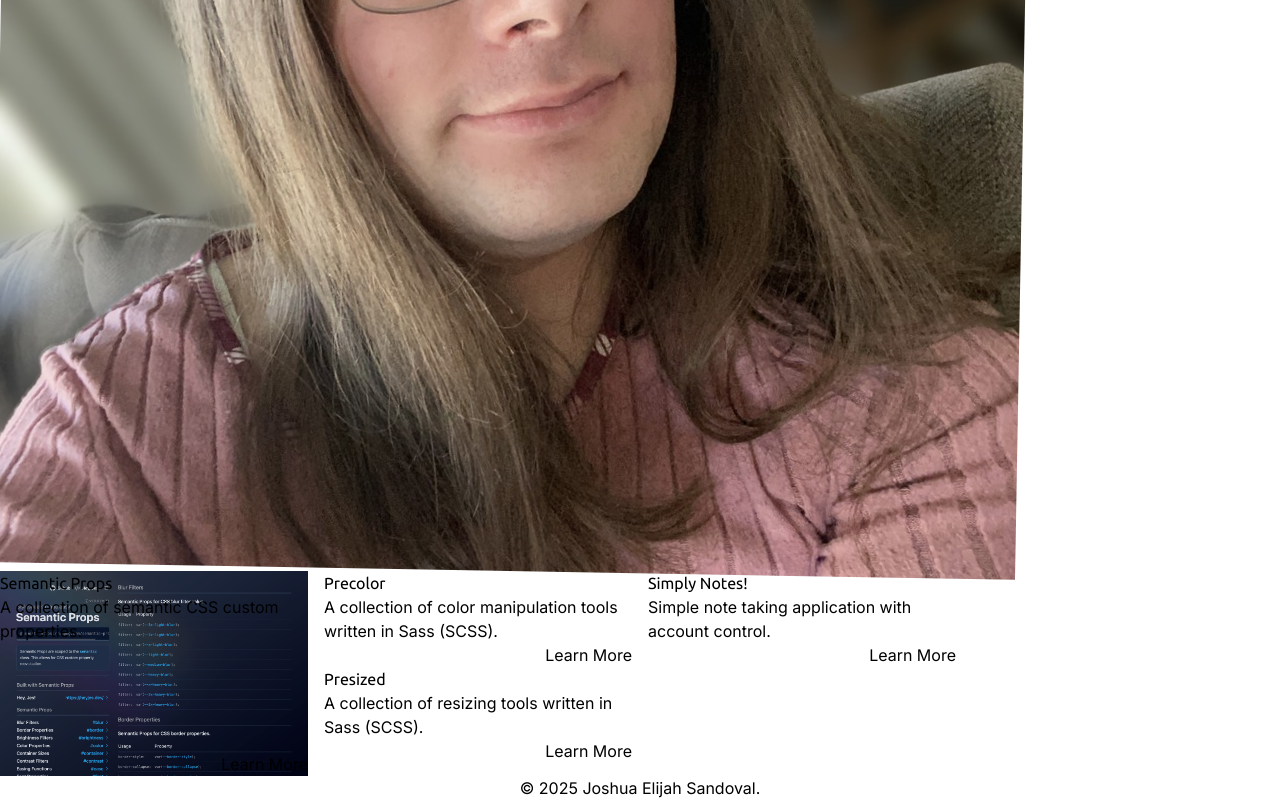
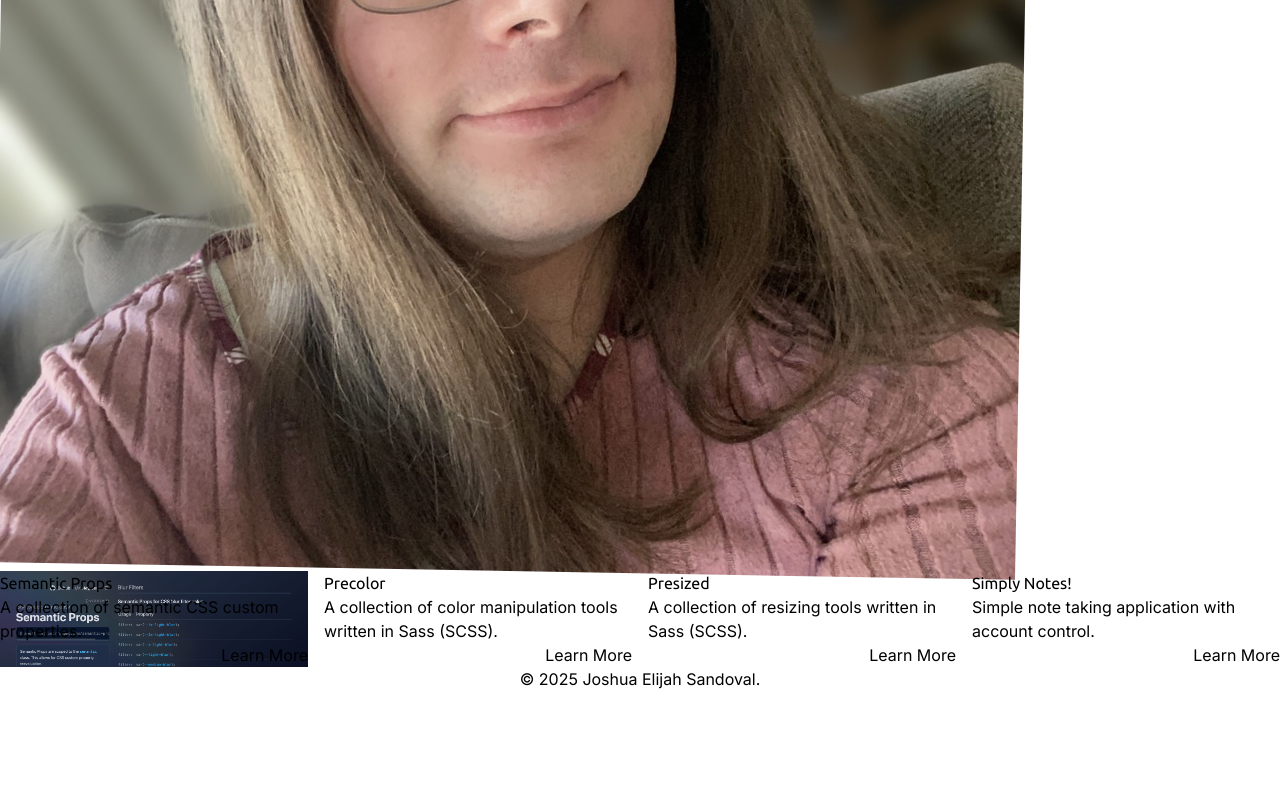
Before and after one commit to JoshuaSand0val/joshuasand0val.github.io, a React (Vite) app: page / in a window 1280 px wide. Shown: the part 477-1277 px from the top of the page. After the commit the page ends 1168 px from the top, so only its background shows below. Built offline with nearby package versions, Linux system fonts and the light colour scheme.

Commit message:
Adjusted updated website design.

```diff
--- a/src/App.module.css
+++ b/src/App.module.css
@@ -36,19 +36,16 @@
 		background-position: top left;
 		transform: rotate(35deg) translateY(-25vb);
 		transform-origin: top left;
-		opacity: var(--2x-low-opacity);
-		filter: var(--3x-heavy-blur);
-		@media (prefers-color-scheme: dark) {
-			opacity: var(--3x-low-opacity);
-		}
+		opacity: var(--x-low-opacity);
+		filter: var(--2x-heavy-blur);
 	}
 }
 
 .content {
 	display: block;
 	width: min(100%, var(--3x-large-container));
-	padding-inline-start: max(var(--responsive-size), var(--safe-left) + var(--small-size));
-	padding-inline-end: max(var(--responsive-size), var(--safe-right) + var(--small-size));
+	padding-inline-start: max(var(--medium-size), var(--responsive-size), var(--safe-left));
+	padding-inline-end: max(var(--medium-size), var(--responsive-size), var(--safe-right));
 	margin-inline: auto;
 	flex: 1 0 auto;
 }
--- a/src/components/Footer.module.css
+++ b/src/components/Footer.module.css
@@ -6,8 +6,8 @@
 	font-size: var(--small-font);
 	padding-block-start: var(--small-size);
 	padding-block-end: max(var(--medium-size), var(--safe-bottom));
-	padding-inline-start: max(var(--responsive-size), var(--safe-left) + var(--small-size));
-	padding-inline-end: max(var(--responsive-size), var(--safe-right) + var(--small-size));
+	padding-inline-start: max(var(--medium-size), var(--responsive-size), var(--safe-left));
+	padding-inline-end: max(var(--medium-size), var(--responsive-size), var(--safe-right));
 	margin-inline: auto;
 	color: var(--secondary-500-400);
 	text-align: end;
--- a/src/components/Header.module.css
+++ b/src/components/Header.module.css
@@ -4,6 +4,8 @@
 	display: flex;
 	flex-flow: row nowrap;
 	overflow: auto;
+	border-bottom: 1px var(--border-style) var(--primary-300-600);
+	filter: var(--light-shadow);
 }
 
 .wrapper {
@@ -15,8 +17,8 @@
 	flex: 1 1 auto;
 	padding-block-start: max(var(--x-small-size), var(--safe-top));
 	padding-block-end: var(--x-small-size);
-	padding-inline-start: max(var(--responsive-size), var(--safe-left) + var(--small-size));
-	padding-inline-end: max(var(--responsive-size), var(--safe-right) + var(--small-size));
+	padding-inline-start: max(var(--medium-size), var(--responsive-size), var(--safe-left));
+	padding-inline-end: max(var(--medium-size), var(--responsive-size), var(--safe-right));
 	margin-inline: auto;
 }
 
--- a/src/components/Projects.module.css
+++ b/src/components/Projects.module.css
@@ -3,7 +3,7 @@
 .grid {
 	display: block;
 	column-count: 4;
-	column-width: var(--x-small-container);
+	column-width: var(--2x-small-container);
 	column-gap: var(--small-size);
 	column-fill: balance;
 	clear: both;
@@ -31,7 +31,6 @@
 	background-color: oklch(from var(--primary-50-800) l c h / var(--high-opacity));
 	overflow: hidden;
 	&:has(.portal) {
-		aspect-ratio: 3 / 2;
 		border-color: var(--primary-700);
 		color: var(--secondary-100);
 	}
--- a/src/index.css
+++ b/src/index.css
@@ -12,7 +12,7 @@
 	scroll-behavior: smooth;
 	background-color: var(--primary-50-800);
 	@supports (color: light-dark(white, black)) {
-		--primary-color: light-dark(#f5e0e2, #1c4154);
+		--primary-color: light-dark(#f5e0e2, #273e49);
 		color-scheme: light dark;
 	}
 }
--- a/src/pages/Homepage.module.css
+++ b/src/pages/Homepage.module.css
@@ -2,20 +2,20 @@
 
 .container, .intro {
 	display: block;
-	margin-block: var(--large-size) var(--medium-size);
+	margin-block: var(--small-size) var(--medium-size);
 }
 
 .profile {
 	display: block;
-	width: min(35cqi, var(--small-container));
+	width: min(35cqi, var(--x-small-container));
 	background-color: var(--primary-50-800);
 	background-color: oklch(from var(--primary-50-800) l c h / var(--2x-low-opacity));
 	border-radius: var(--2x-small-size);
 	border: 1px var(--border-style) var(--primary-300-600);
-	padding: var(--2x-small-size);
+	padding: var(--3x-small-size);
 	margin-block-start: var(--3x-small-size);
 	margin-block-end: clamp(var(--x-small-size), var(--responsive-size), var(--large-size));
-	margin-inline-end: clamp(var(--small-size), var(--responsive-size), var(--x-large-size));
+	margin-inline-end: clamp(var(--medium-size), var(--responsive-size), var(--x-large-size));
 	object-fit: cover;
 	overflow: hidden;
 	float: left;
```
